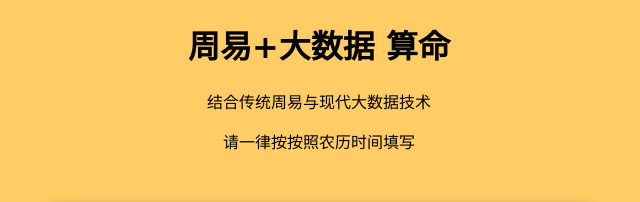
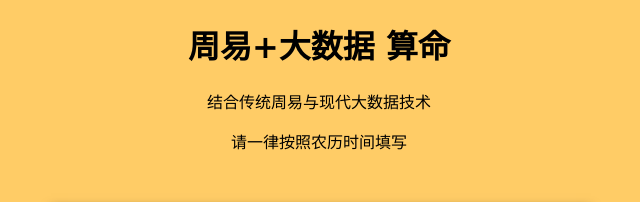
Before and after one commit to zy-dsj-sm/zy-dsj-sm.a.kind.joke, a plain HTML site: page index.html in a window 1280 px wide. Shown: the top 202 px of the page, 321-961 px from the left. Drawn offline with Linux system fonts and the light colour scheme.

Commit message:
Update index.html

```diff
--- a/index.html
+++ b/index.html
@@ -80,7 +80,7 @@
 <body>
 	<h1>周易+大数据 算命</h1>
 	<p>结合传统周易与现代大数据技术</p>
-	<p>请一律按按照农历时间填写</p>
+	<p>请一律按照农历时间填写</p>
 
 	<!-- Create Form -->
 	<form id="form">
```
